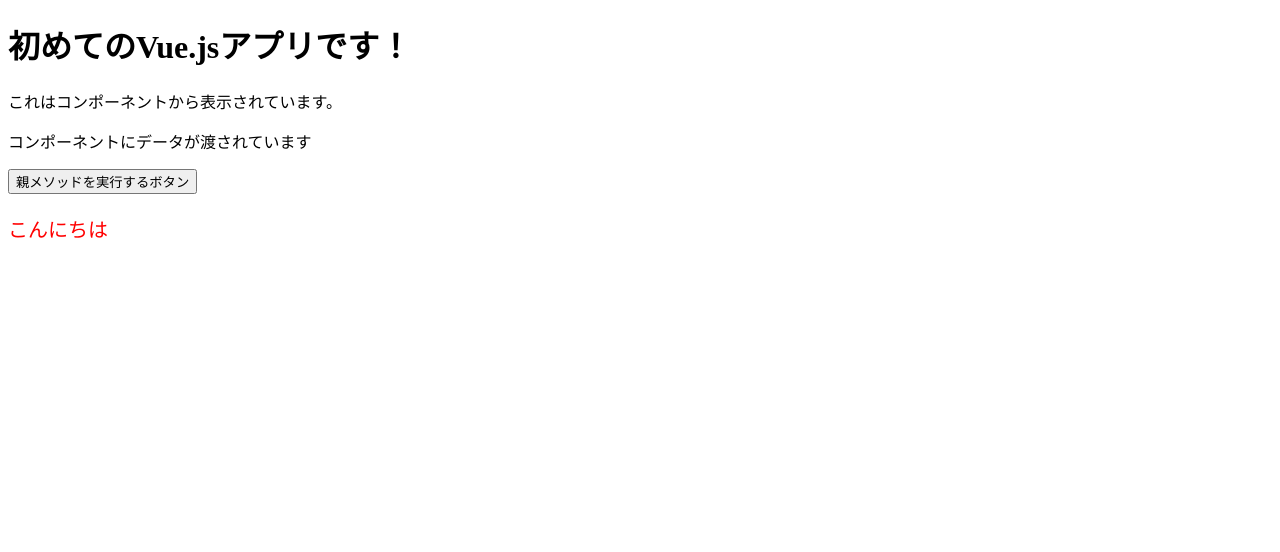
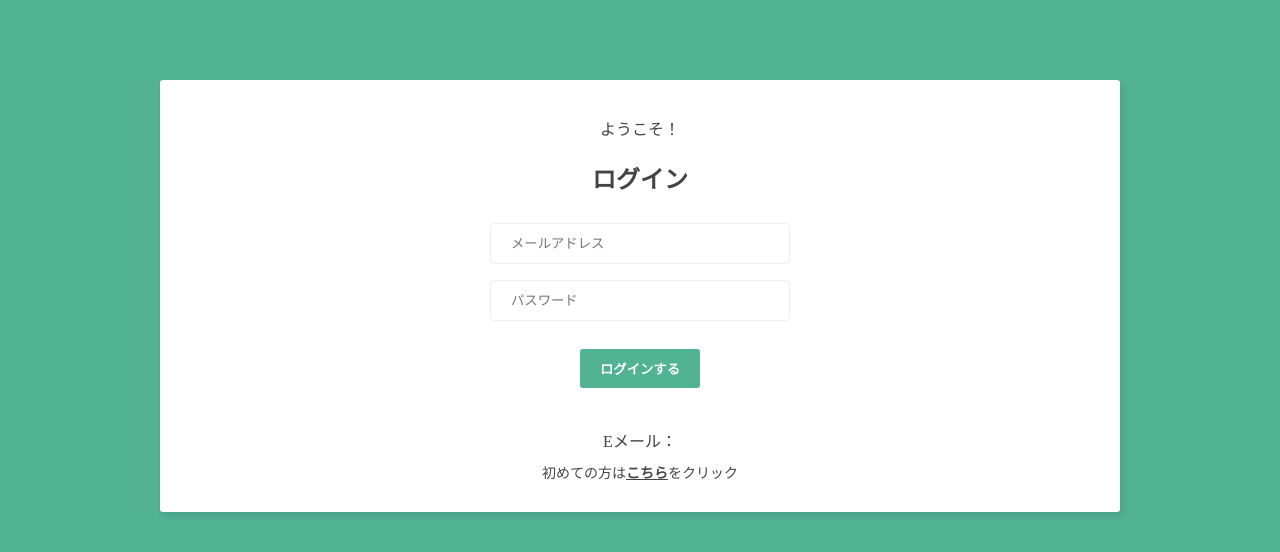
Before and after one commit to eng-k-ori/live-chat, a Vue app in the folder live-chat-vuejs/: page / in a window 1280 px wide. Shown: the top 552 px of the page. Built offline with nearby package versions, Linux system fonts and the light colour scheme.

Commit message:
add:chapter6-10

```diff
--- a/live-chat-vuejs/package.json
+++ b/live-chat-vuejs/package.json
@@ -8,8 +8,10 @@
     "lint": "vue-cli-service lint"
   },
   "dependencies": {
+    "axios": "^1.7.5",
     "core-js": "^3.8.3",
     "vue": "^3.2.13",
+    "vue-axios": "^3.5.2",
     "vue-router": "^4.0.3"
   },
   "devDependencies": {
--- /dev/null
+++ b/live-chat-vuejs/src/assets/main.css
@@ -0,0 +1,26 @@
+body {
+  background: #51b392;
+  color: #444;
+}
+.container {
+  width: 90%;
+  max-width: 960px;
+  margin: 80px auto;
+  border-radius: 3px;
+  box-shadow: 2px 4px 6px rgba(28, 6, 49, 0.1);
+  background: white;
+}
+.error {
+  color: #ff3f80;
+  font-size: 14px;
+}
+button {
+  text-decoration: none;
+  background: #51b392;
+  color: white;
+  font-weight: bold;
+  border: 0;
+  border-radius: 3px;
+  padding: 10px 20px;
+  cursor: pointer;
+}
--- /dev/null
+++ b/live-chat-vuejs/src/components/Chatroom.vue
@@ -0,0 +1,11 @@
+<template>
+  <div>チャットルームです</div>
+</template>
+
+<script>
+export default {
+}
+</script>
+
+<style scoped>
+</style>
--- /dev/null
+++ b/live-chat-vuejs/src/components/LoginForm.vue
@@ -0,0 +1,51 @@
+<template>
+  <div>
+    <h2>ログイン</h2>
+    <form @submit.prevent="login">
+      <!-- v-model:データと入力フォームの内容を連動 -->
+      <input type="email" required placeholder="メールアドレス" v-model="email">
+      <input type="password" required placeholder="パスワード" v-model="password">
+      <div class="error">{{ error }}</div>
+      <button>ログインする</button>
+    </form>
+    Eメール：{{ email }}
+  </div>
+</template>
+
+<script>
+import axios from 'axios'
+
+export default {
+  emits: ['redirectToChatRoom'],
+  data () {
+    return {
+      email: '',
+      password: '',
+      error: null
+    }
+  },
+  methods: {
+    async login() {
+      try {
+        this.error = null
+        const res = await axios.post('http://localhost:3001/auth/sign_in', {
+          email: this.email,
+          password: this.password,
+          }
+        )
+        if (!res) {
+          throw new Error('メールアドレスかパスワードが違いますよ')
+        }
+        if (!this.error) {
+          this.$emit('redirectToChatRoom')
+        }
+        console.log({ res })
+        return res
+      } catch (error) {
+        console.log({ error })
+        this.error = 'メールアドレスかパスワードが違います'
+      }
+    }
+  }
+}
+</script>
--- /dev/null
+++ b/live-chat-vuejs/src/components/SignupForm.vue
@@ -0,0 +1,74 @@
+<!-- ======= 👇 ここから追加する ======= -->
+<template>
+  <div>
+    <h2>アカウントを登録</h2>
+    <form @submit.prevent="signUp">
+      <input type="text" required placeholder="名前" v-model="name">
+      <input type="email" required placeholder="メールアドレス" v-model="email">
+      <input type="password" required placeholder="パスワード" v-model="password">
+      <input type="password" required placeholder="パスワード（確認用）" v-model="passwordConfirmation">
+      <div class="error">{{ error }}</div>
+      <button>登録する</button>
+    </form>
+  </div>
+</template>
+
+<script>
+import axios from 'axios'
+
+export default {
+  emits: ['redirectToChatRoom'],
+  data () {
+    return {
+      name: '',
+      email: '',
+      password: '',
+      passwordConfirmation: '',
+      error: null
+    }
+  },
+  methods: {
+    async signUp () {
+      try {
+        const res = await axios.post('http://localhost:3001/auth', {
+          name: this.name,
+          email: this.email,
+          password: this.password,
+          password_confirmation: this.passwordConfirmation
+          }
+        )
+        // APIリクエストが成功したが、期待したレスポンスが返ってこなかった場合にエラーを投げる
+        if (!res) {
+          throw new Error('アカウントを登録できませんでした（resなし）')
+        }
+        if (!this.error) {
+          this.$emit('redirectToChatRoom')
+        }
+        console.log({ res })
+        return res
+      // tryブロック内で発生するすべてのエラーをキャッチして処理する。
+      } catch (error) {
+        this.error = 'アカウントを登録できませんでした'
+      }
+    }
+  }
+}
+</script>
+<!-- ======= 👆 ここまで追加する ======= -->
+
+<!-- /*
+@          @@          @@          @@          @@          @@          @@          @@          @
+1
+この部分は、tryブロック内で発生するすべてのエラーをキャッチして処理する。例えば、ネットワークエラー、サーバーがダウ
+ンしている、またはthrow new Errorで投げられたエラーなどが該当する。
+catchブロックでエラーメッセージを設定し、ユーザーにエラー情報を表示する。
+------------------------------------------------------------------------------------------------
+if (!res)はレスポンスの内容そのものをチェックしているが、catch (error)は全体的なエラー処理を行う。
+================================================================================================
+throw new Error('アカウントを登録できませんでした（resなし）')が発火すると、このエラーメッセージ自体は
+JavaScriptのエラーオブジェクトとして作成され、catch (error)ブロックでキャッチされる。
+しかし、catch (error)ブロックでは、このエラーオブジェクトの内容をそのままユーザーに表示するのではなく、
+this.errorに'アカウントを登録できませんでした'という汎用的なエラーメッセージをセットしている。その結果、実際にユー
+ザーに表示されるのは、throw new Errorで投げられたメッセージではなく、catchブロック内で設定されたエラーメッセージ
+となる。
+*/ -->
--- a/live-chat-vuejs/src/main.js
+++ b/live-chat-vuejs/src/main.js
@@ -1,6 +1,7 @@
 import { createApp } from 'vue'
 import App from './App.vue'
 import router from './router'
+import './assets/main.css'
 
 // Vue.jsアプリが動くときに、このmain.jsが最初に読み込まれます。
 // Vueインスタンスが生成
--- a/live-chat-vuejs/src/router/index.js
+++ b/live-chat-vuejs/src/router/index.js
@@ -1,12 +1,19 @@
 import { createRouter, createWebHistory } from 'vue-router'
 import Welcome from '@/views/Welcome.vue'
+import Chatroom from '@/components/Chatroom.vue'
 
 const routes = [
   {
     // /にアクセスすると、Welcome.vueが表示
     path: '/',
+    // ページの名前。他のページからこの/にリダイレクトさせたい時などに必要になります。
     name: 'Welcome',
     component: Welcome
+  },
+  {
+    path: '/chatroom',
+    name: 'Chatroom',
+    component: Chatroom
   }
 ]
 
--- a/live-chat-vuejs/src/views/Welcome.vue
+++ b/live-chat-vuejs/src/views/Welcome.vue
@@ -1,48 +1,71 @@
+<!-- ======= 👇 ここから変更する ======= -->
 <template>
-  <div>
-    <h1>{{ title }}</h1>
-    <!-- コンポーネント間で受け渡しするデータをprops（プロップス）と呼びます。 -->
-    <!-- @toggle="toggle"の@toggleは子コンポーネントのthis.$emit('toggle')に紐づいています。 -->
-    <TestComponent @toggle="toggle" message="コンポーネントにデータが渡されています" />
-    <p v-if="isEnabled">こんにちは</p>
+  <div class="container welcome">
+    <p>ようこそ！</p>
+    <div v-if="shouldShowLoginForm">
+      <!-- 子コンポーネントから親コンポーネントのredirectToChatRoomを実行 -->
+      <LoginForm @redirectToChatRoom="redirectToChatRoom"/>
+      <p class="change-form">初めての方は<span @click="shouldShowLoginForm = false">こちら</span>をクリック</p>
+    </div>
+    <div v-if="!shouldShowLoginForm">
+      <SignupForm @redirectToChatRoom="redirectToChatRoom"/>
+      <p class="change-form">アカウントをお持ちの方は<span @click="shouldShowLoginForm = true">こちら</span>をクリック</p>
+    </div>
   </div>
 </template>
 
 <script>
-import TestComponent from '../components/TestComponent.vue'
+import LoginForm from '../components/LoginForm.vue'
+import SignupForm from '../components/SignupForm.vue'
 
 export default {
-  components: {
-    TestComponent
-  },
+  components: { LoginForm, SignupForm },
   data () {
     return {
-      title: '初めてのVue.jsアプリです！',
-      // ======= 👇 ここから変更する =======
-      subtitle: 'ようこそ',
-      isEnabled: true
-      // ====== 👆 ここまで変更する =======
-    }
-  },
-  computed: {
-    text(){
-      if(this.isEnabled){
-        return 'true:こんにちは'
-      } else {
-        return 'false:さようなら'
-      }
+      shouldShowLoginForm: true
     }
   },
   methods: {
-    toggle(){
-      this.isEnabled = !this.isEnabled
+    redirectToChatRoom () {
+      this.$router.push({ name: 'Chatroom' })
     }
   }
 }
 </script>
-<style scoped>
-  p {
-    font-size: 20px;
-    color: red;
+
+<style>
+  .welcome {
+    text-align: center;
+    padding: 20px 0;
+  }
+  .welcome form {
+    width: 300px;
+    margin: 20px auto;
+  }
+  .welcome label {
+    display: block;
+    margin: 20px 0 10px;
+  }
+  .welcome input {
+    width: 100%;
+    padding: 12px 20px;
+    margin: 8px auto;
+    border-radius: 4px;
+    border: 1px solid #eee;
+    outline: none;
+    box-sizing: border-box;
+  }
+  .welcome span{
+    font-weight: bold;
+    text-decoration: underline;
+    cursor: pointer;
+  }
+  .welcome button {
+    margin: 20px auto;
+  }
+  .change-form {
+    font-size: 14px;
+    margin: 10px;
   }
 </style>
+<!-- ====== 👆 ここまで変更する ======= -->
```
Also changed, not shown: 2 other files (tests, documents, lock files or other folders).
